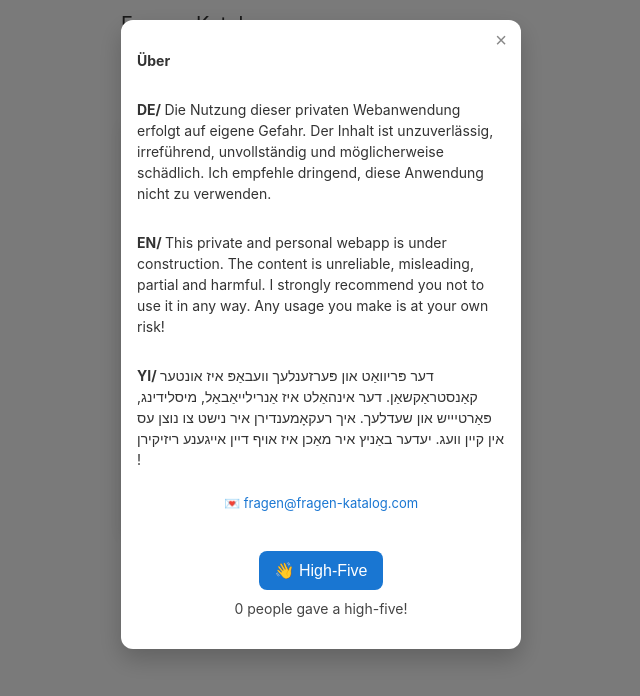
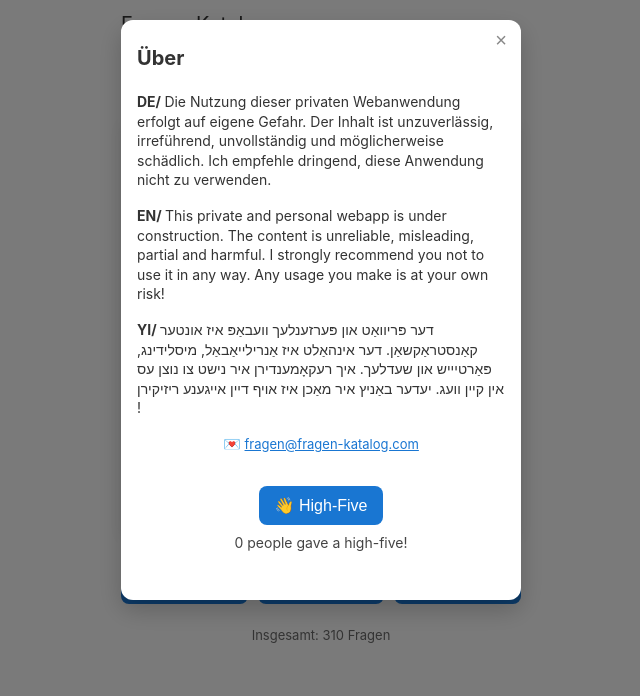
Before and after one commit to roieshalom/fragen-katalog-v2, a React (Vite) app: page / in a window 1280 px wide. Both pictures are taken after a click on the link "Über". Shown: the top 696 px of the page, without its empty margins (319-959 px from the left). Built offline with nearby package versions, Linux system fonts and the light colour scheme; no server answers; the database is empty.

Commit message:
added uber link

```diff
--- a/src/AboutModal.jsx
+++ b/src/AboutModal.jsx
@@ -88,8 +88,7 @@ export default function AboutModal({ onClose }) {
         <p><strong>YI/ </strong>
         דער פּריוואַט און פּערזענלעך וועבאַפּ איז אונטער קאַנסטראַקשאַן. דער אינהאַלט איז אַנרילייאַבאַל, מיסלידינג, פּאַרטיייש און שעדלעך. איך רעקאָמענדירן איר נישט צו נוצן עס אין קיין וועג. יעדער באַניץ איר מאַכן איז אויף דיין אייגענע ריזיקירן !</p>
 
-        <p className="contact-email">
-          💌 <a href="mailto:fragen@fragen-katalog.com">fragen@fragen-katalog.com</a>
+        <p style={{ textAlign: "center" }}> 💌 <a className="contact-email" href="mailto:fragen@fragen-katalog.com">fragen@fragen-katalog.com</a>
         </p>
 
         <div style={{ textAlign: "center", marginTop: "1.5em" }}>
--- a/src/style.css
+++ b/src/style.css
@@ -80,7 +80,7 @@ body {
   color: #1976d2;
   text-decoration: underline;
   padding-top: 8px;
-  text-align: right;
+  text-align: center;
   display: inline-block;  /* 👈 ensure each link is treated separately */
   padding: 4px 6px;
 }
@@ -563,3 +563,16 @@ body {
   box-shadow: 0 0 20px rgba(255, 255, 255, 0.2);
   cursor: zoom-out;
 }
+.about-modal p:first-of-type {
+  font-size: 20px;         /* 👈 make the title bigger */
+  margin-bottom: 12px;     /* 👈 slightly more space after the title */
+}
+
+.about-modal p {
+  margin: 8px 0;           /* 👈 reduce spacing between text blocks */
+  line-height: 1.4;
+}
+
+.about-modal .contact-email {
+  margin-top: 12px;
+}
```
